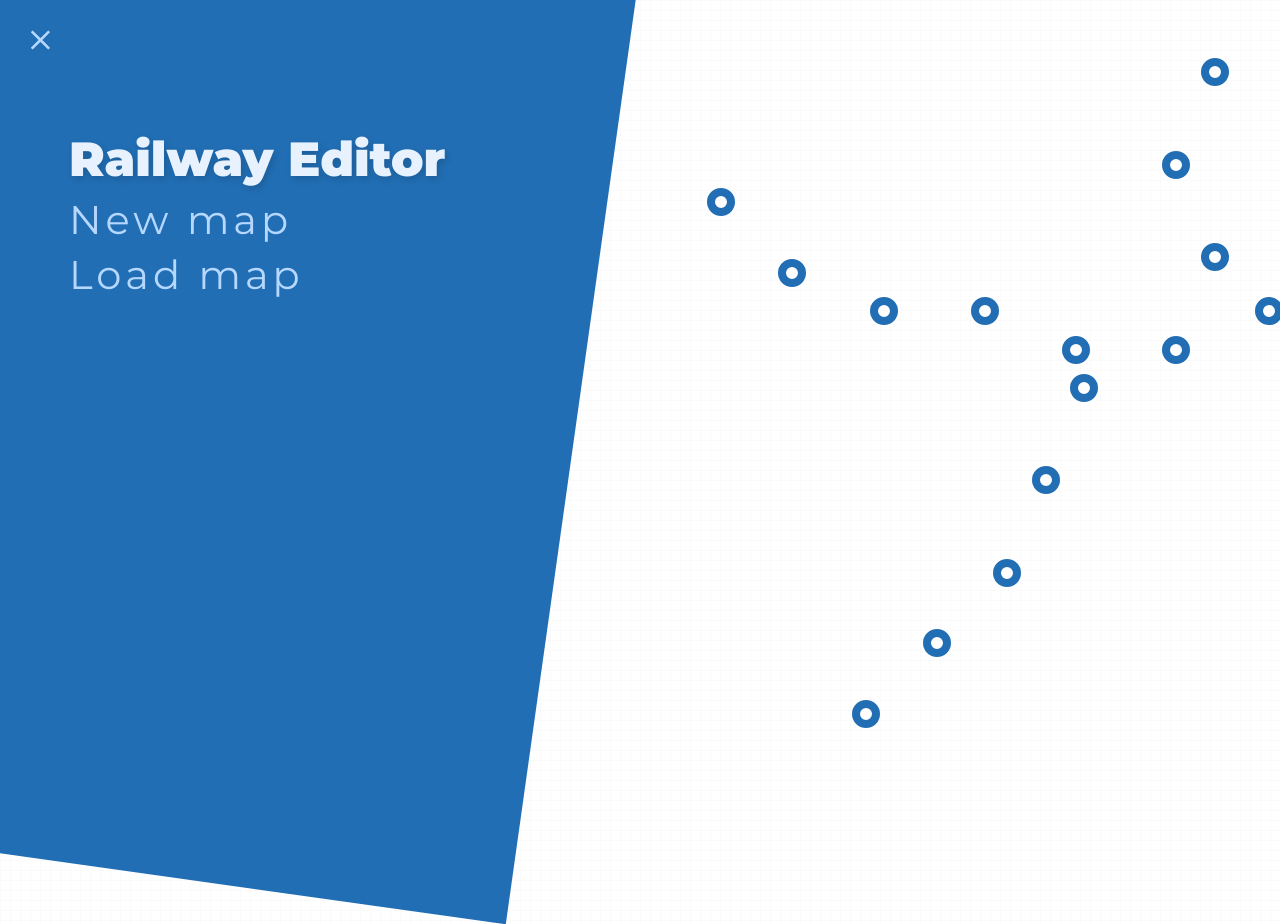
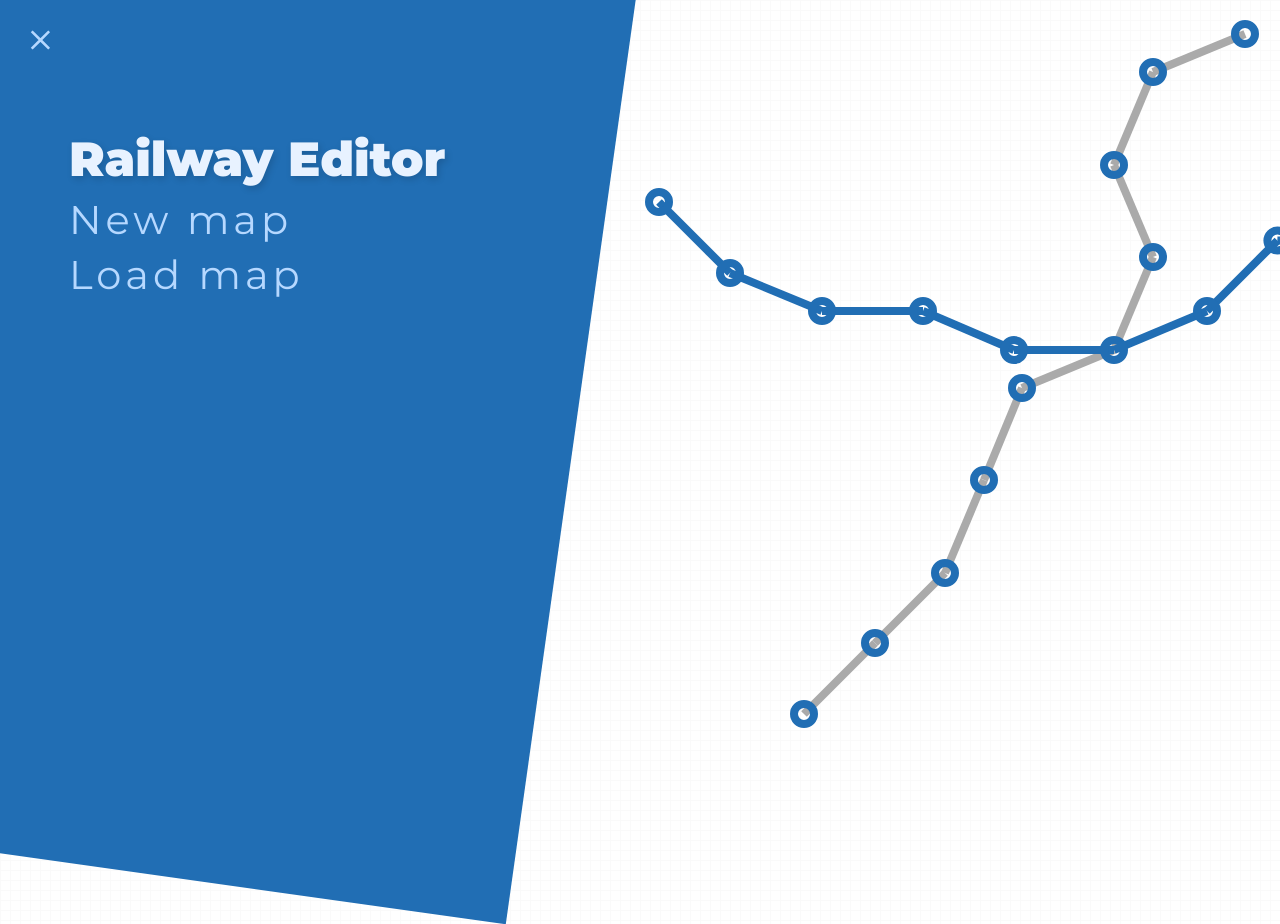
Before and after one commit to MatthieuJnon/railway-editor, a React (Create React App) app: page / in a window 1280 px wide. Shown: the top 924 px of the page. Built offline with nearby package versions, Linux system fonts and the light colour scheme.

Commit message:
now with lines and draggable stations

```diff
--- /dev/null
+++ b/src/components/Editor/Line.js
@@ -0,0 +1,37 @@
+import React from 'react'
+import PropTypes from 'prop-types'
+
+// const Wrapper = styled.div`
+// `
+
+class Line extends React.Component {
+  render() {
+    return (
+      <React.Fragment>
+        {this.props.coords.map((coords, index) => {
+          if (index !== this.props.coords.length - 1) {
+            return (
+              <line
+                x1={coords[0] + 14}
+                y1={coords[1] + 14}
+                x2={this.props.coords[index + 1][0] + 14}
+                y2={this.props.coords[index + 1][1] + 14}
+                stroke={this.props.color}
+                strokeWidth="8"
+                key={index}
+              />
+            )
+          }
+          return null
+        })}
+      </React.Fragment>
+    )
+  }
+}
+
+Line.propTypes = {
+  coords: PropTypes.array.isRequired,
+  color: PropTypes.string.isRequired,
+}
+
+export default Line
--- a/src/components/Editor/index.js
+++ b/src/components/Editor/index.js
@@ -2,6 +2,9 @@ import React, { Component } from 'react'
 import Draggable from 'react-draggable'
 import styled from 'styled-components'
 import { connect } from 'react-redux'
+
+import { moveStation } from 'data/actions'
+import Line from 'components/Editor/Line'
 
 const EditorView = styled.div`
   height: 100vh;
@@ -12,15 +15,6 @@ const EditorView = styled.div`
   left: 50vw;
 `
 
-const EditorZone = styled.div`
-  top: 50vh;
-  left: 50%;
-  position: absolute;
-  height: 50vh;
-  width: 40vw;
-  /* border: 3px solid black; */
-`
-
 const Station = styled.div`
   position: absolute;
   width: 28px;
@@ -29,31 +23,68 @@ const Station = styled.div`
   border: 8px solid ${props => props.theme.primary};
 `
 
+const EditorSvg = styled.svg`
+  position: absolute;
+  top: 0;
+  left: 0;
+  height: 98vh;
+  width: 80vw;
+`
 
 class Editor extends Component {
+  constructor(props) {
+    super(props)
+
+    this.handleStationDrag = this.handleStationDrag.bind(this)
+  }
+
+  handleStationDrag(event, data) {
+    this.props.moveStation(data.node.attributes['data-id'].value, [
+      data.x,
+      data.y,
+    ])
+  }
+
   render() {
+    let linesKeys = Object.keys(this.props.lines)
+    let lines = []
+    linesKeys.forEach(element => {
+      let coords = this.props.lines[element].order
+      coords = coords.map(stationIndex => {
+        return this.props.stations[stationIndex].position
+      })
+      lines.push({
+        coords: coords,
+        color: this.props.lines[element].color,
+      })
+    })
+
+    lines = lines.map((line, index) => {
+      return <Line coords={line.coords} color={line.color} key={index} />
+    })
+
+    const clientHeight = document.documentElement.clientHeight
+    const clientWidth = document.documentElement.clientWidth
+
     return (
       <EditorView>
-        <EditorZone>
-          {this.props.stations.map(station => (
+        <EditorSvg viewBox={`0 0 ${clientWidth * 0.8} ${clientHeight * 0.98}`}>
+          {lines}
+        </EditorSvg>
+        {Object.keys(this.props.stations).map(stationIndex => (
           <Draggable
-              bounds={{
-                left: -document.documentElement.clientWidth * 0.4,
-                top: -document.documentElement.clientHeight * 0.5,
-                right: document.documentElement.clientWidth * 0.4,
-                bottom: document.documentElement.clientHeight * 0.48,
-              }}
+            bounds="parent"
             disabled={this.props.screen !== 'editor'}
             defaultPosition={{
-                x: station.position[0],
-                y: station.position[1],
+              x: this.props.stations[stationIndex].position[0],
+              y: this.props.stations[stationIndex].position[1],
             }}
-              key={station.id}
+            onDrag={this.handleStationDrag}
+            key={stationIndex}
           >
-              <Station key={station.id} />
+            <Station data-id={stationIndex} />
           </Draggable>
         ))}
-        </EditorZone>
       </EditorView>
     )
   }
@@ -65,4 +96,11 @@ const mapStateToProps = state => ({
   screen: state.app.screen,
 })
 
-export default connect(mapStateToProps)(Editor)
+const mapDispatchToProps = {
+  moveStation,
+}
+
+export default connect(
+  mapStateToProps,
+  mapDispatchToProps
+)(Editor)
--- a/src/data/actions.js
+++ b/src/data/actions.js
@@ -21,6 +21,15 @@ export const addStationToLine = (stationId, lineId, index) => {
   }
 }
 
+export const moveStation = (stationId, newPosition) => {
+  return {
+    type: 'MOVE_STATION',
+    stationId: stationId,
+    newPosition: newPosition
+  }
+}
+
 export const ADD_STATION = 'ADD_STATION'
 export const ADD_LINE = 'ADD_LINE'
 export const ADD_STATION_TO_LINE = 'ADD_STATION_TO_LINE'
+export const MOVE_STATION = 'MOVE_STATION'
--- a/src/data/reducer.js
+++ b/src/data/reducer.js
@@ -1,40 +1,40 @@
-import { ADD_LINE, ADD_STATION, ADD_STATION_TO_LINE } from './actions'
+import { ADD_LINE, ADD_STATION, ADD_STATION_TO_LINE, MOVE_STATION } from './actions'
 
 const initialMapState = {
-  lines: [
-    {
-      id: 0,
+  lines: {
+    '0': {
       name: 'Black',
+      color: '#aaaaaa',
       order: [0, 2, 4, 6, 8, 10, 12, 14, 16, 18],
     },
-    {
-      id: 1,
+    '1': {
       name: 'Blue',
+      color: '#216eb4',
       order: [1, 3, 5, 7, 9, 10, 11, 13, 15, 17, 19],
     },
-  ],
-  stations: [
-    { name: 'Agapanthe', id: 0, position: [-300, 300] },
-    { name: 'Bleuet', id: 1, position: [415, -315] },
-    { name: 'Coquelicot', id: 2, position: [-229, 229] },
-    { name: 'Dahlia', id: 3, position: [344, -244] },
-    { name: 'Edelweiss', id: 4, position: [-159, 159] },
-    { name: 'Ficaire', id: 5, position: [273, -173] },
-    { name: 'Grebera', id: 6, position: [-120, 66] },
-    { name: 'Hortensia', id: 7, position: [173.4, -173.4] },
-    { name: 'Iris', id: 8, position: [-82, -26] },
-    { name: 'Jasmin', id: 9, position: [103, -103] },
-    { name: 'Kalmie', id: 10, position: [10, -64] },
-    { name: 'Lys', id: 11, position: [-90, -64] },
-    { name: 'Marguerite', id: 12, position: [49, -157] },
-    { name: 'Narcisse', id: 13, position: [-181, -103] },
-    { name: 'Ophrys', id: 14, position: [10, -249] },
-    { name: 'Petunia', id: 15, position: [-282, -103] },
-    { name: 'Quinoa', id: 16, position: [49, -342] },
-    { name: 'Renoncule', id: 17, position: [-374, -141] },
-    { name: 'Scabieuse', id: 18, position: [141, -380] },
-    { name: 'Tulipe', id: 19, position: [-445, -212] },
-  ],
+  },
+  stations: {
+    '0': { name: 'Agapanthe', position: [150, 700] },
+    '1': { name: 'Bleuet', position: [865, 85] },
+    '2': { name: 'Coquelicot', position: [221, 629] },
+    '3': { name: 'Dahlia', position: [794, 156] },
+    '4': { name: 'Edelweiss', position: [291, 559] },
+    '5': { name: 'Ficaire', position: [723, 227] },
+    '6': { name: 'Grebera', position: [330, 466] },
+    '7': { name: 'Hortensia', position: [623.4, 226.6] },
+    '8': { name: 'Iris', position: [368, 374] },
+    '9': { name: 'Jasmin', position: [553, 297] },
+    '10': { name: 'Kalmie', position: [460, 336] },
+    '11': { name: 'Lys', position: [360, 336] },
+    '12': { name: 'Marguerite', position: [499, 243] },
+    '13': { name: 'Narcisse', position: [269, 297] },
+    '14': { name: 'Ophrys', position: [460, 151] },
+    '15': { name: 'Petunia', position: [168, 297] },
+    '16': { name: 'Quinoa', position: [499, 58] },
+    '17': { name: 'Renoncule', position: [76, 259] },
+    '18': { name: 'Scabieuse', position: [591, 20] },
+    '19': { name: 'Tulipe', position: [5, 188] },
+  },
   autoIndexLineCounter: 2,
   autoIndexStationCounter: 20,
 }
@@ -75,9 +75,20 @@ function map(state = initialMapState, action) {
           order.splice(action.index, 0, action.stationId)
           return {
             ...line,
-            order: order
+            order: order,
           }
         }),
+      }
+    case MOVE_STATION:
+      return {
+        ...state,
+        stations: {
+          ...state.stations,
+          [action.stationId]: {
+            ...state.stations[action.stationId],
+            position: action.newPosition
+          }
+        }
       }
     default:
       return state
```
Lines whose indentation alone changed are shown as unchanged.
